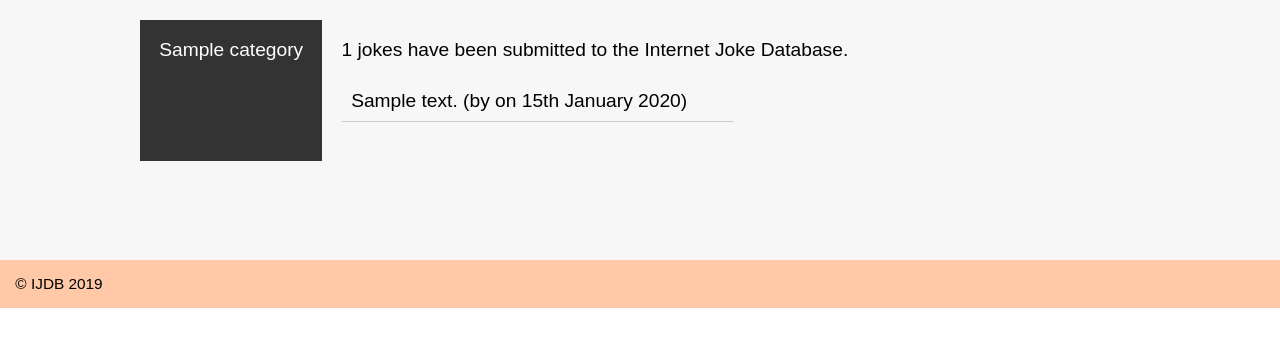
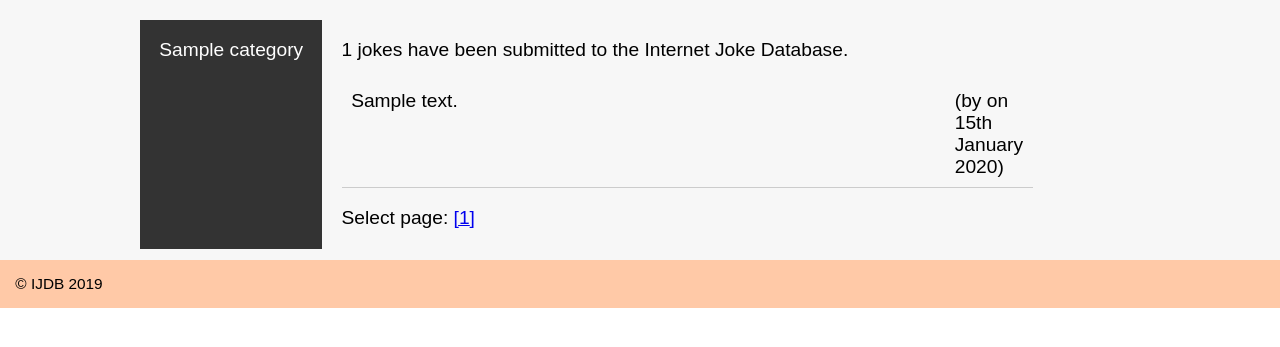
Before and after one commit to Miillky/php_and_mysql_novice_to_ninja, a PHP site: page /joke/list in a window 1280 px wide. Shown: the part 265-612 px from the top of the page. Run offline with PHP 8.4, Linux system fonts and the light colour scheme; tables that the repository leaves empty or names only in its code hold one stand-in row (values such as "Sample post"); some libraries are stand-ins or nearby versions.

Commit message:
Input text regex formating, Joke list and Category List pagination, book finnished

```diff
--- a/classes/Ijdb/Controllers/Joke.php
+++ b/classes/Ijdb/Controllers/Joke.php
@@ -21,20 +21,23 @@
 
 	public function list(){
 
+		$page 	= $_GET['page'] ?? 1;
+		$offset = ( $page - 1 ) * 10;
+
 		if( isset( $_GET['category'] ) ){
 
-			$category = $this->categoriesTable->findById( $_GET['category'] );
-			$jokes    = $category->getJokes();
+			$category 	= $this->categoriesTable->findById( $_GET['category'] );
+			$jokes    	= $category->getJokes( 10, $offset );
+			$totalJokes = $category->getNumJokes();
 
 		} else {
 
-			$jokes = $this->jokesTable->findAll();
+			$jokes 		= $this->jokesTable->findAll( 'jokedate DESC', 10, $offset );
+			$totalJokes = $this->jokesTable->total();
 
 		}
 
 		$title = 'Joke list';
-
-		$totalJokes = $this->jokesTable->total();
 
 		$author = $this->authentication->getUser();
 
@@ -42,10 +45,12 @@
 			'template'  => 'jokes.html.php',
 			'title' 	=> $title,
 			'variables' => [
-				'totalJokes' => $totalJokes,
-				'jokes'		 => $jokes,
-				'user' 	 	 => $author,
-				'categories' => $this->categoriesTable->findAll()
+				'totalJokes'  => $totalJokes,
+				'jokes'		  => $jokes,
+				'user' 	 	  => $author,
+				'categories'  => $this->categoriesTable->findAll(),
+				'currentPage' => $page,
+				'categoryId'  => $_GET['category'] ?? null
 			]
 		];
 	}
--- a/classes/Ijdb/Entity/Category.php
+++ b/classes/Ijdb/Entity/Category.php
@@ -18,9 +18,9 @@
 
 	}
 
-	public function getJokes(){
+	public function getJokes( $limit = null, $offset = null ){
 
-		$jokeCategories = $this->jokeCategoriesTable->find( 'categoryId', $this->id );
+		$jokeCategories = $this->jokeCategoriesTable->find( 'categoryId', $this->id, null, $limit, $offset );
 
 		$jokes = [];
 
@@ -34,6 +34,27 @@
 
 		}
 
+		usort( $jokes, [$this, 'sortJokes'] );
+
 		return $jokes;
 	}
+
+	private function sortJokes( $a, $b ){
+
+		$aDate = new \DateTime( $a->jokedate );
+		$bDate = new \Datetime( $b->jokedate );
+
+		if( $aDate->getTimestamp() == $bDate->getTimestamp() ){
+			return 0;
+		}
+
+		return $aDate->getTimestamp() > $bDate->getTimestamp() ? -1 : 1;
+
+	}
+
+	public function getNumJokes(){
+
+		return $this->jokeCategoriesTable->total( 'categoryId', $this->id );
+
+	}
 }
--- a/classes/Ninja/DatabaseTable.php
+++ b/classes/Ninja/DatabaseTable.php
@@ -29,18 +29,43 @@
 		return $query;
 	}
 
-	public function findAll(){
+	public function findAll( $orderBy = null, $limit = null, $offset = null ){
 
-		$result = $this->query('SELECT * FROM ' . $this->table);
+		$query = 'SELECT * FROM ' . $this->table;
+
+		if( $orderBy != null ){
+			$query .= ' ORDER BY ' . $orderBy;
+		}
+
+		if( $limit != null ){
+			$query .= ' LIMIT ' . $limit;
+		}
+
+		if( $offset != null ){
+			$query .= ' OFFSET ' . $offset;
+		}
+
+		$result = $this->query( $query );
 
 		return $result->fetchAll( \PDO::FETCH_CLASS, $this->className, $this->constructorArgs );
 
 	}
 
-	public function total(){
+	public function total( $field = null, $value = null ){
 
-		$query = $this->query( 'SELECT COUNT(*) FROM `' . $this->table . '`' );
+		$sql = 'SELECT COUNT(*) FROM `' . $this->table . '`';
 
+		$parameters = [];
+
+		if (!empty( $field ) ) {
+
+			$sql .= ' WHERE `' . $field . '` = :value';
+
+			$parameters = ['value' => $value];
+
+		}
+
+		$query = $this->query( $sql, $parameters );
 		$row = $query->fetch();
 
 		return $row[0];
@@ -59,16 +84,25 @@
 
 	}
 
-	public function find( $column, $value ){
+	public function find( $column, $value, $orderBy = null, $limit = null, $offset = null) {
 
-		$query = 'SELECT * FROM ' . $this->table . ' WHERE ' . $column . ' =:value';
+		$query = 'SELECT * FROM ' . $this->table . ' WHERE ' . $column . ' = :value';
 
-		$parameters = [ 'value' => $value ];
+		$parameters = [
+			'value' => $value
+		];
 
-		$query = $this->query( $query, $parameters );
-
-		return $query->fetchAll( \PDO::FETCH_CLASS, $this->className, $this->constructorArgs );
-
+		if ($orderBy != null) {
+			$query .= ' ORDER BY ' . $orderBy;
+		}
+		if ($limit != null) {
+			$query .= ' LIMIT ' . $limit;
+		}
+		if ($offset != null) {
+			$query .= ' OFFSET ' . $offset;
+		}
+		$query = $this->query($query, $parameters);
+		return $query->fetchAll(\PDO::FETCH_CLASS, $this->className, $this->constructorArgs);
 	}
 
 	private function insert( $fields ){
--- /dev/null
+++ b/classes/Ninja/Markdown.php
@@ -0,0 +1,46 @@
+<?php
+
+namespace Ninja;
+
+class Markdown {
+
+	private $string;
+
+	public function __construct( $markdown ){
+
+		$this->string = $markdown;
+
+	}
+
+	public function toHtml(){
+
+		// convert $this->string to HTML
+		$text = htmlspecialchars( $this->string, ENT_QUOTES, 'UTF-8' );
+
+		// strong (bold)
+		$text = preg_replace( '/__(.+?)__/s', '<strong>$1</strong>', $text );
+		$text = preg_replace( '/\*\*(.+?)\*\*/s', '<strong>$1</strong>', $text );
+
+		// emphasis (italic)
+		$text = preg_replace( '/_([^_]+)_/', '<em>$1</em>', $text);
+		$text = preg_replace( '/\*([^\*]+)\*/', '<em>$1</em>', $text);
+
+		// Convert Windows (\r\n) to Unix (\n)
+		$text = str_replace( "\r\n", "\n", $text);
+
+		// Convert Macinthosh (\r) to Unix (\n)
+		$text = str_replace( "\r", "\n", $text);
+
+		// Paragraphs
+		$text = '<p>' . str_replace( "\n\n", '</p><p>', $text) . '</p>';
+
+		// Line breaks
+		$text = str_replace( "\n", '<br>', $text);
+
+		// [linked text](link URL)
+		$text = preg_replace( '/\[([^\]]+)]\(([-a-z0-9._~:\/?#@!$&\'()*+,;=%]+)\)/i', '<a href="$2" target="_blank">$1</a>', $text);
+
+		return $text;
+
+	}
+}
--- a/public/jokes.css
+++ b/public/jokes.css
@@ -38,3 +38,10 @@
 .categories a {color: white; text-decoration: none;}
 .categories li {margin-bottom: 1em;}
 .jokelist .jokes {display: table-cell; padding: 1em;}
+
+.currentPage:before {
+content: "[";
+}
+.currentPage:after {
+content: "]";
+}
--- a/templates/jokes.html.php
+++ b/templates/jokes.html.php
@@ -18,8 +18,8 @@
 
 		<blockquote>
 
-			<p>
-				<?= htmlspecialchars( $joke->joketext, ENT_QUOTES, 'UTF-8' ); ?>
+			<?=( new \Ninja\Markdown($joke->joketext) )->toHtml();
+			?>
 			(by
 			<a href="mailto:<?php echo htmlspecialchars( $joke->getAuthor()->email, ENT_QUOTES, 'UTF-8' ); ?>">
 				<?php echo htmlspecialchars( $joke->getAuthor()->name, ENT_QUOTES, 'UTF-8' ) ?>
@@ -49,12 +49,29 @@
 
 			<?php endif; ?>
 
-			</p>
-
 		</blockquote>
 
 	<?php endforeach; ?>
 
+		Select page:
+
+		<?php
+
+			$numPages = ceil( $totalJokes / 10 );
+
+			for ($i = 1; $i <= $numPages; $i++):
+				if ($i == $currentPage):
+
+		?>
+				<a class="currentPage" href="/joke/list?page=<?=$i?><?=!empty($categoryId) ? '&category=' . $categoryId : '' ?>"><?=$i?></a>
+
+		<?php else: ?>
+
+				<a href="/joke/list?page=<?=$i?><?=!empty($categoryId) ? '&category=' . $categoryId : '' ?>"><?=$i?></a>
+
+			<?php endif; ?>
+		<?php endfor; ?>
+
 	</div>
 
 </div>
```
Lines whose indentation alone changed are shown as unchanged.
